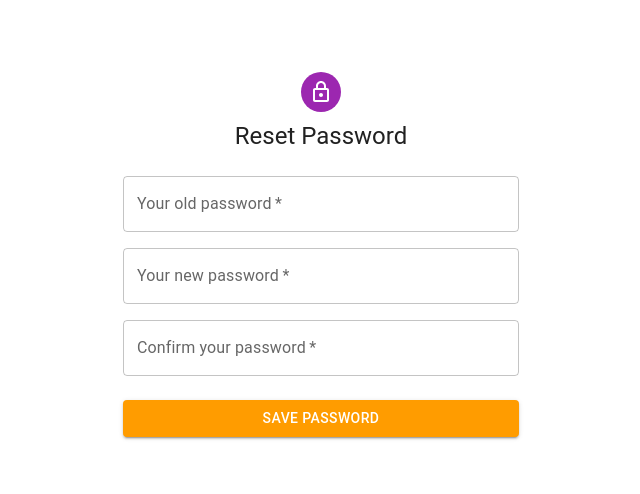
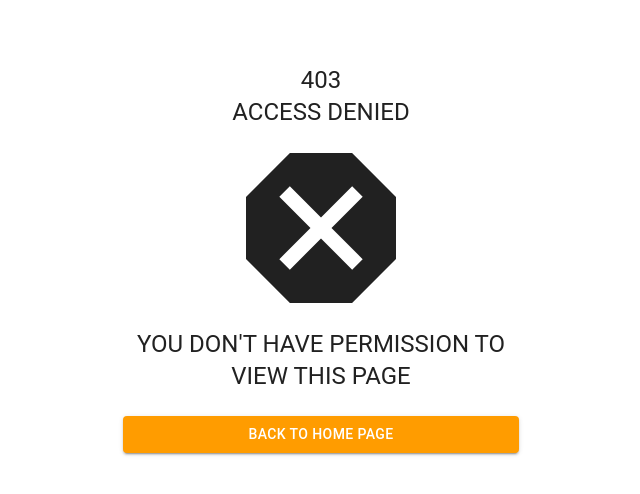
Before and after one commit to pikaden/Altermio-frontend, a React (Create React App) app: page / in a window 1280 px wide. Shown: the top 494 px of the page, without its empty margins (319-959 px from the left). Built offline with nearby package versions, Linux system fonts and the light colour scheme.

Commit message:
add 2 page 403 404

```diff
--- a/src/App.js
+++ b/src/App.js
@@ -1,15 +1,17 @@
-import logo from './logo.svg';
-import './App.css';
-import Signup from './components/Signup';
-import SignInSide from './components/SignInSide';
-import ForgotPassword from './components/ForgotPassword';
-import SuccessResetPassword from './components/SuccessResetPassword'
+import logo from "./logo.svg";
+import "./App.css";
+import Signup from "./components/Signup";
+import SignInSide from "./components/SignInSide";
+import ForgotPassword from "./components/ForgotPassword";
+import SuccessResetPassword from "./components/SuccessResetPassword";
+import NotFound from "./components/NotFound";
+import AccessDenied from "./components/AccessDenied";
 
 function App() {
   return (
     <div className="App">
       <div className="container">
-        <ForgotPassword/>
+        <AccessDenied />
       </div>
     </div>
   );
--- /dev/null
+++ b/src/components/AccessDenied.jsx
@@ -0,0 +1,53 @@
+import * as React from "react";
+import Button from "@mui/material/Button";
+import CssBaseline from "@mui/material/CssBaseline";
+import Box from "@mui/material/Box";
+import Typography from "@mui/material/Typography";
+import Container from "@mui/material/Container";
+import DangerousIcon from "@mui/icons-material/Dangerous";
+import { createTheme, ThemeProvider } from "@mui/material/styles";
+
+const defaultTheme = createTheme();
+
+export default function AccessDenied() {
+  return (
+    <ThemeProvider theme={defaultTheme}>
+      <Container component="main" maxWidth="xs">
+        <CssBaseline />
+        <Box
+          sx={{
+            marginTop: 8,
+            display: "flex",
+            flexDirection: "column",
+            alignItems: "center",
+          }}
+        >
+          <Typography component="h1" variant="h5">
+            403
+          </Typography>
+          <Typography component="h1" variant="h5">
+            ACCESS DENIED
+          </Typography>
+          <DangerousIcon
+            sx={{ width: 200, height: 200 }}
+            cols={1}
+            gap={1}
+            rowHeight={100}
+          />
+          <Typography variant="h5">
+            YOU DON'T HAVE PERMISSION TO VIEW THIS PAGE
+          </Typography>
+          <Button
+            type="submit"
+            fullWidth
+            variant="contained"
+            sx={{ mt: 3, mb: 2 }}
+            style={{ backgroundColor: "#ff9c00" }}
+          >
+            Back to Home page
+          </Button>
+        </Box>
+      </Container>
+    </ThemeProvider>
+  );
+}
--- /dev/null
+++ b/src/components/NotFound.jsx
@@ -0,0 +1,51 @@
+import * as React from "react";
+import Button from "@mui/material/Button";
+import CssBaseline from "@mui/material/CssBaseline";
+import Box from "@mui/material/Box";
+import Typography from "@mui/material/Typography";
+import Container from "@mui/material/Container";
+import SentimentVeryDissatisfiedIcon from "@mui/icons-material/SentimentVeryDissatisfied";
+
+import { createTheme, ThemeProvider } from "@mui/material/styles";
+
+const defaultTheme = createTheme();
+
+export default function NotFound() {
+  return (
+    <ThemeProvider theme={defaultTheme}>
+      <Container component="main" maxWidth="xs">
+        <CssBaseline />
+        <Box
+          sx={{
+            marginTop: 8,
+            display: "flex",
+            flexDirection: "column",
+            alignItems: "center",
+          }}
+        >
+          <Typography component="h1" variant="h5">
+            404
+          </Typography>
+          <Typography component="h1" variant="h5">
+            Page Not Found
+          </Typography>
+          <SentimentVeryDissatisfiedIcon
+            sx={{ width: 200, height: 200 }}
+            cols={1}
+            gap={1}
+            rowHeight={100}
+          />
+          <Button
+            type="submit"
+            fullWidth
+            variant="contained"
+            sx={{ mt: 3, mb: 2 }}
+            style={{ backgroundColor: "#ff9c00" }}
+          >
+            Back to Home page
+          </Button>
+        </Box>
+      </Container>
+    </ThemeProvider>
+  );
+}
```
